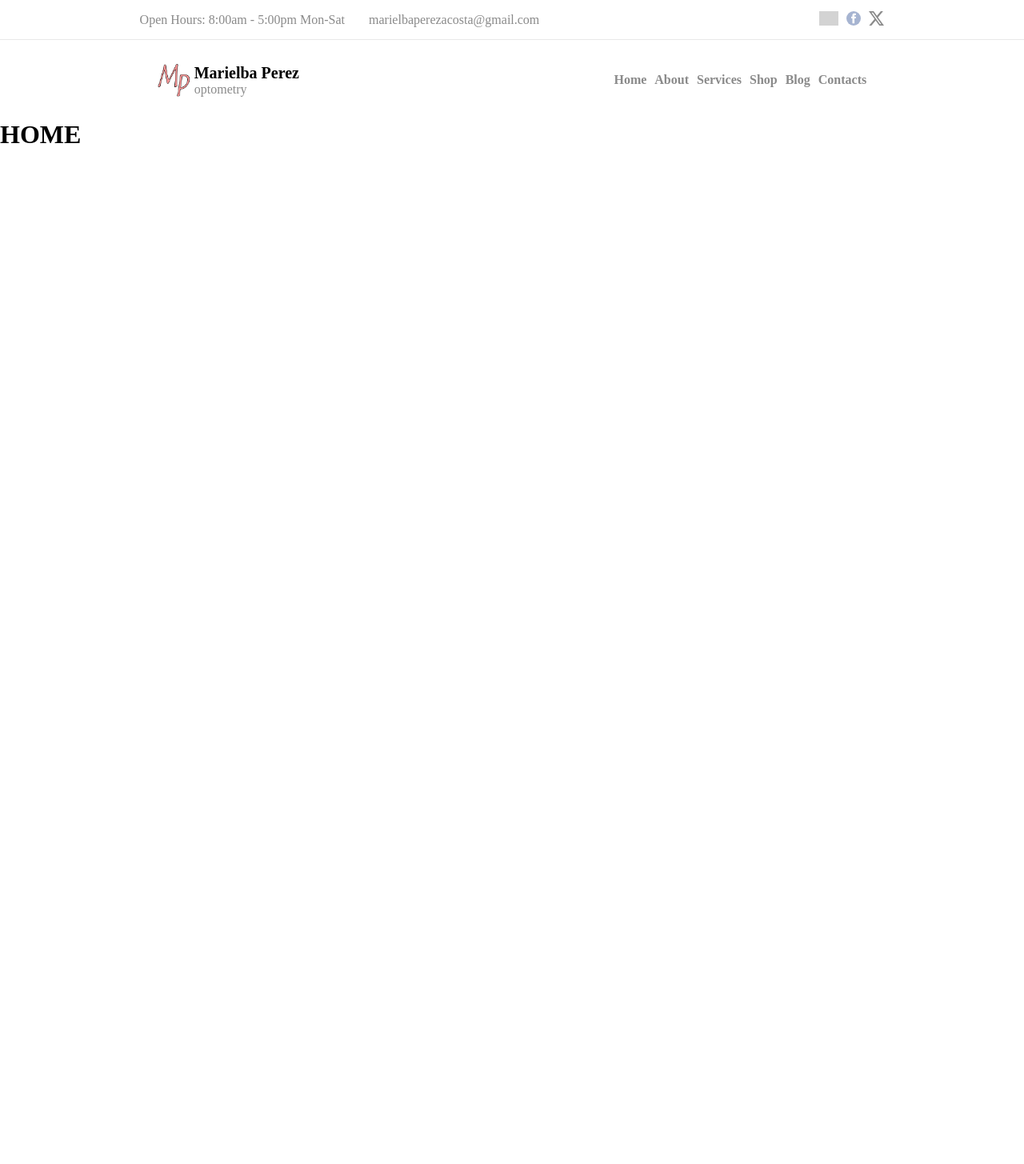
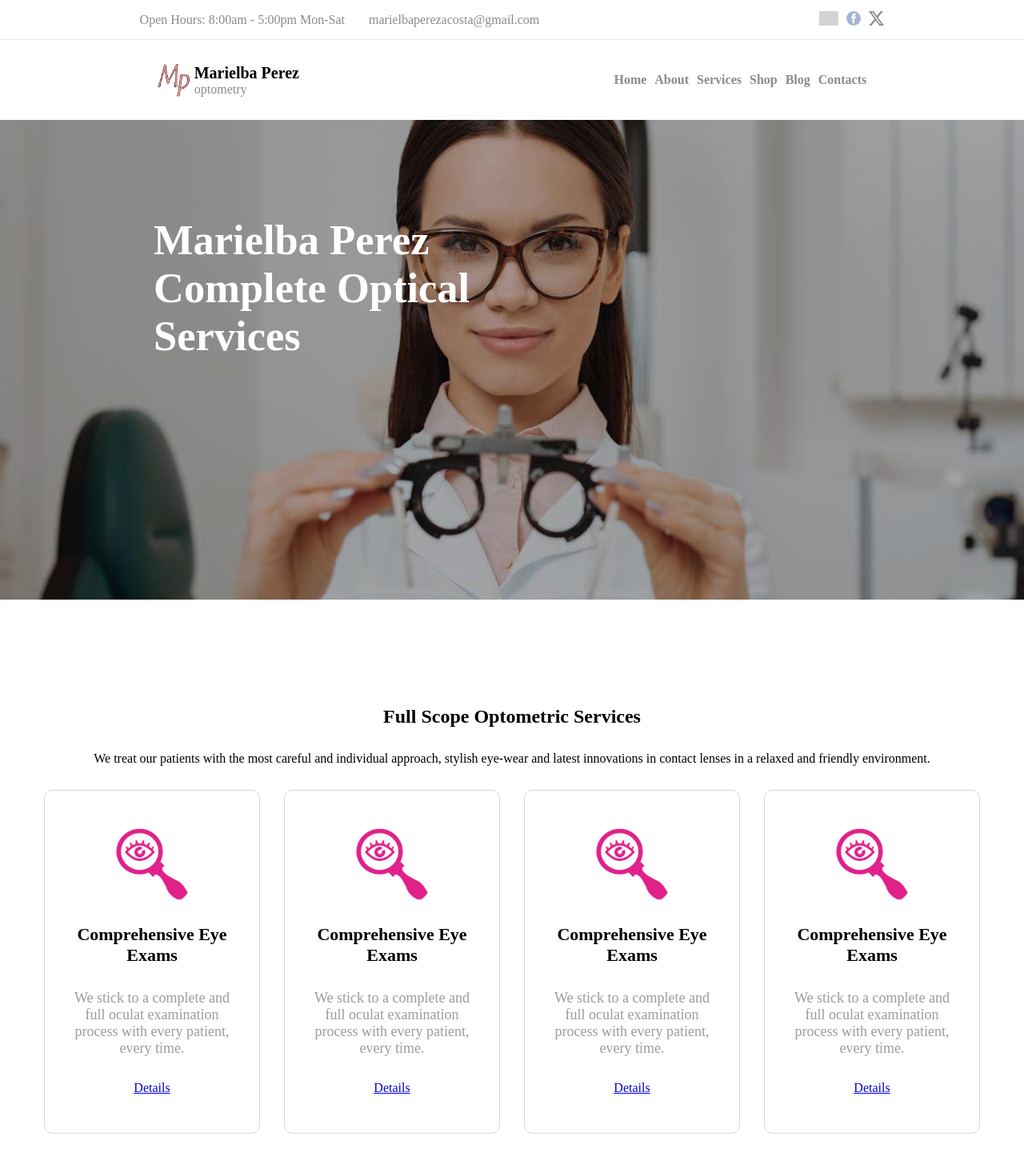
Before and after one commit to chocopros/mp-optometry, a React (Vite) app: page / in a window 1280 px wide. Shown: the top 1456 px of the page at 80% size. Before the commit the page ends 800 px from the top, so only its background shows below. Built offline with nearby package versions, Linux system fonts and the light colour scheme; grey boxes are pictures that could not be loaded.

Commit message:
services-scope

```diff
--- a/src/App.jsx
+++ b/src/App.jsx
@@ -1,5 +1,8 @@
 import { Route, Routes } from "react-router-dom"
 import Header from "./components/pages/Header/Header"
+import Home from "./components/Routes/Home/Home"
+
+
 
 const App = () => {
   return(
@@ -7,15 +10,17 @@ const App = () => {
 
       <Header />
 
-      {/* Rutas a las paginas disponibles */}
+      <main>
         <Routes>
-        <Route path="/" element={<h1>HOME</h1>} />
+          <Route path="/" element={<Home />} />
           <Route path="/about" element={<h1>ABOUT</h1>} />
           <Route path="/services" element={<h1>SERVICES</h1>} />
           <Route path="/shop" element={<h1>SHOP</h1>} />
           <Route path="/blog" element={<h1>BLOG</h1>} />
           <Route path="/contacts" element={<h1>CONTACTS</h1>} />
         </Routes>
+      </main>
+      {/* Rutas a las paginas disponibles */}
     </>
   )
 }
--- /dev/null
+++ b/src/components/Routes/Home/Details_Home/HeroSection/HeroPrincipal.jsx
@@ -0,0 +1,43 @@
+import React from 'react'
+import styled from 'styled-components'
+
+
+const HeroPrincipal = () => {
+    return (
+        <HeroSection>
+
+            <div className='title__hero'>
+                <h2>Marielba Perez</h2>
+                <h2>Complete Optical</h2>
+                <h2>Services</h2>
+            </div>
+
+        </HeroSection>
+
+    )
+}
+
+export default HeroPrincipal
+
+const HeroSection = styled.section`
+    display: flex;
+    position: relative;
+
+    height: 75vh;
+
+    background-image: url('/images/Hero/optometry.jpg');
+    background-repeat: no-repeat;
+    background-position: center center;
+    background-size: calc(100vw) calc(100vh);
+
+
+    .title__hero {
+
+        font-size: 35px;
+        color: white;
+        position: absolute;
+        bottom: 50%;
+        left: 15%;
+    }
+
+`
--- /dev/null
+++ b/src/components/Routes/Home/Details_Home/services/ScopeServices.jsx
@@ -0,0 +1,62 @@
+import React from 'react'
+import styled from 'styled-components'
+import CardServices from './card_services/CardServices'
+
+
+const ScopeServices = () => {
+  return (
+    <SectionScopeServices>
+        <h2>Full Scope Optometric Services</h2>
+        <p>We treat our patients with the most careful and individual approach, stylish eye-wear and latest innovations in contact lenses in a relaxed and friendly environment.</p>
+        <section className='container__services'>
+
+            <CardServices
+                iconUrl="/images/Services_home/lupa.png"
+                title="Comprehensive Eye Exams"
+                textDescription="We stick to a complete and full oculat examination process with every patient, every time."
+            />
+
+            <CardServices
+                iconUrl="/images/Services_home/lupa.png"
+                title="Comprehensive Eye Exams"
+                textDescription="We stick to a complete and full oculat examination process with every patient, every time."
+            />
+
+            <CardServices
+                iconUrl="/images/Services_home/lupa.png"
+                title="Comprehensive Eye Exams"
+                textDescription="We stick to a complete and full oculat examination process with every patient, every time."
+            />
+
+            <CardServices
+                iconUrl="/images/Services_home/lupa.png"
+                title="Comprehensive Eye Exams"
+                textDescription="We stick to a complete and full oculat examination process with every patient, every time."
+            />
+
+        </section>
+    </SectionScopeServices>
+  )
+}
+
+export default ScopeServices
+
+const SectionScopeServices = styled.section`
+    display: flex;
+    flex-direction: column;
+    align-items: center;
+    justify-content: center;
+    height: 800px;
+    gap: 30px 0;
+
+    max-width: 1300px;
+    margin: 0 auto;
+
+
+    .container__services{
+        display: flex;
+        flex-wrap: wrap;
+        gap: 0 30px;
+    }
+
+`
--- /dev/null
+++ b/src/components/Routes/Home/Details_Home/services/card_services/CardServices.jsx
@@ -0,0 +1,54 @@
+import React from 'react'
+import styled from 'styled-components'
+
+const CardServices = ( {iconUrl, title, textDescription} ) => {
+  return (
+    <CardService>
+        <div className='container__icon'>
+            <img src={iconUrl} alt="icono" />
+        </div>
+        <h3>{title}</h3>
+        <p>{textDescription}</p>
+        <a href="#">Details</a>
+    </CardService>
+  )
+}
+
+export default CardServices
+
+const CardService = styled.article`
+    display: flex;
+    flex-direction: column;
+    align-items: center;
+    justify-content: center;
+    height: 430px;
+    max-width: 270px;
+    gap: 30px 0;
+
+    padding: 30px;
+
+    border: 1px #d6d6d6 solid;
+    border-radius: 10px;
+
+    h3{
+        font-size: 22px;
+        text-align: center;
+    }
+
+    p{
+        color: #9b9b9b;
+        font-size: 18px ;
+        text-align: center;
+    }
+
+    .container__icon{
+        height: 90px;
+        display: flex;
+        justify-content: center;
+
+        img{
+            height: 100%;
+
+        }
+    }
+`
--- /dev/null
+++ b/src/components/Routes/Home/Home.jsx
@@ -0,0 +1,17 @@
+import React from 'react'
+import HeroPrincipal from './Details_Home/HeroSection/HeroPrincipal'
+import ScopeServices from './Details_Home/services/ScopeServices'
+
+const Home = () => {
+  return (
+    <>
+
+        <HeroPrincipal />
+
+        <ScopeServices />
+
+    </>
+  )
+}
+
+export default Home
```
Also changed, not shown: public/images/Hero/optometry.jpg (added), public/images/Services_home/lupa.png (added). Lines whose indentation alone changed are shown as unchanged.
